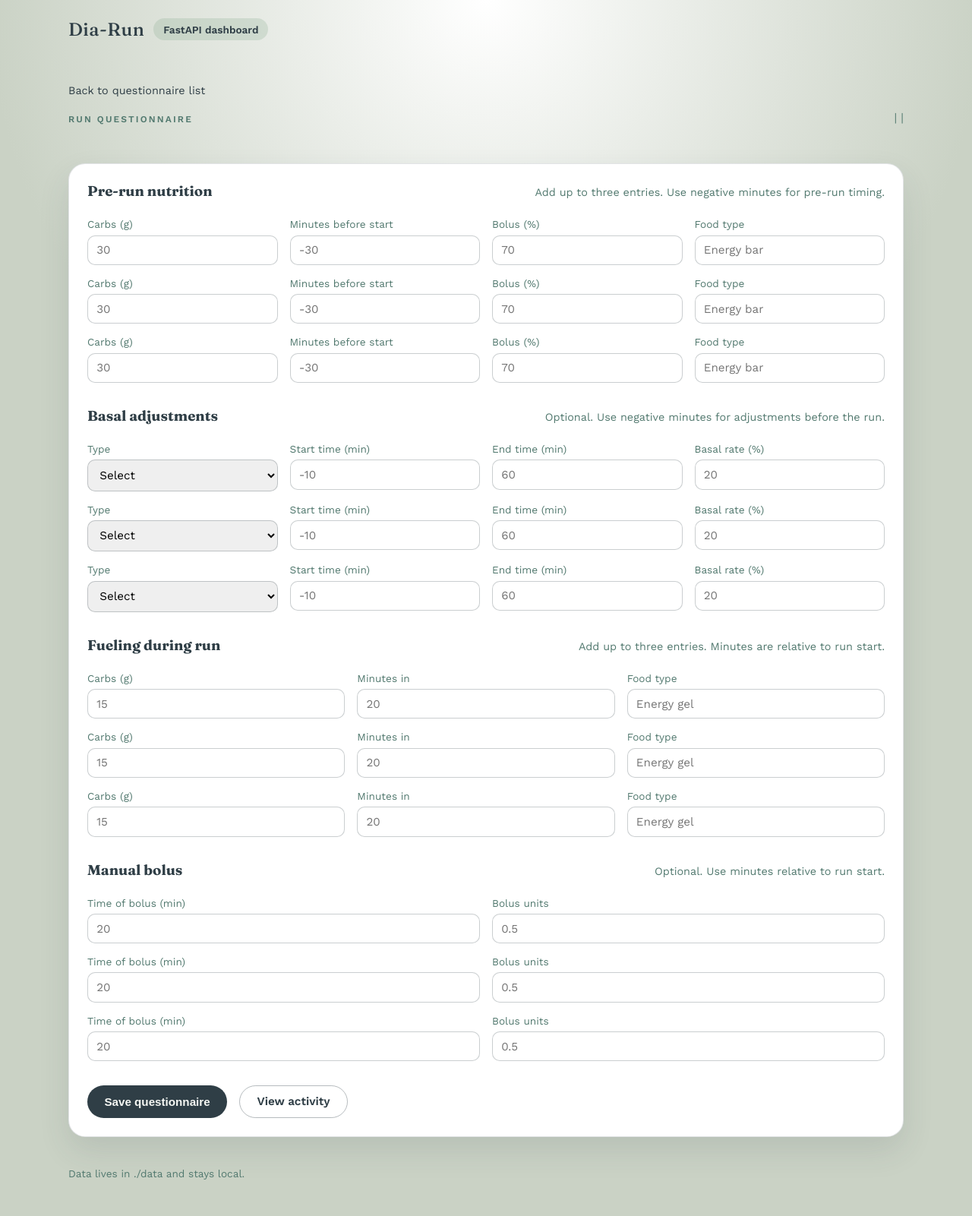
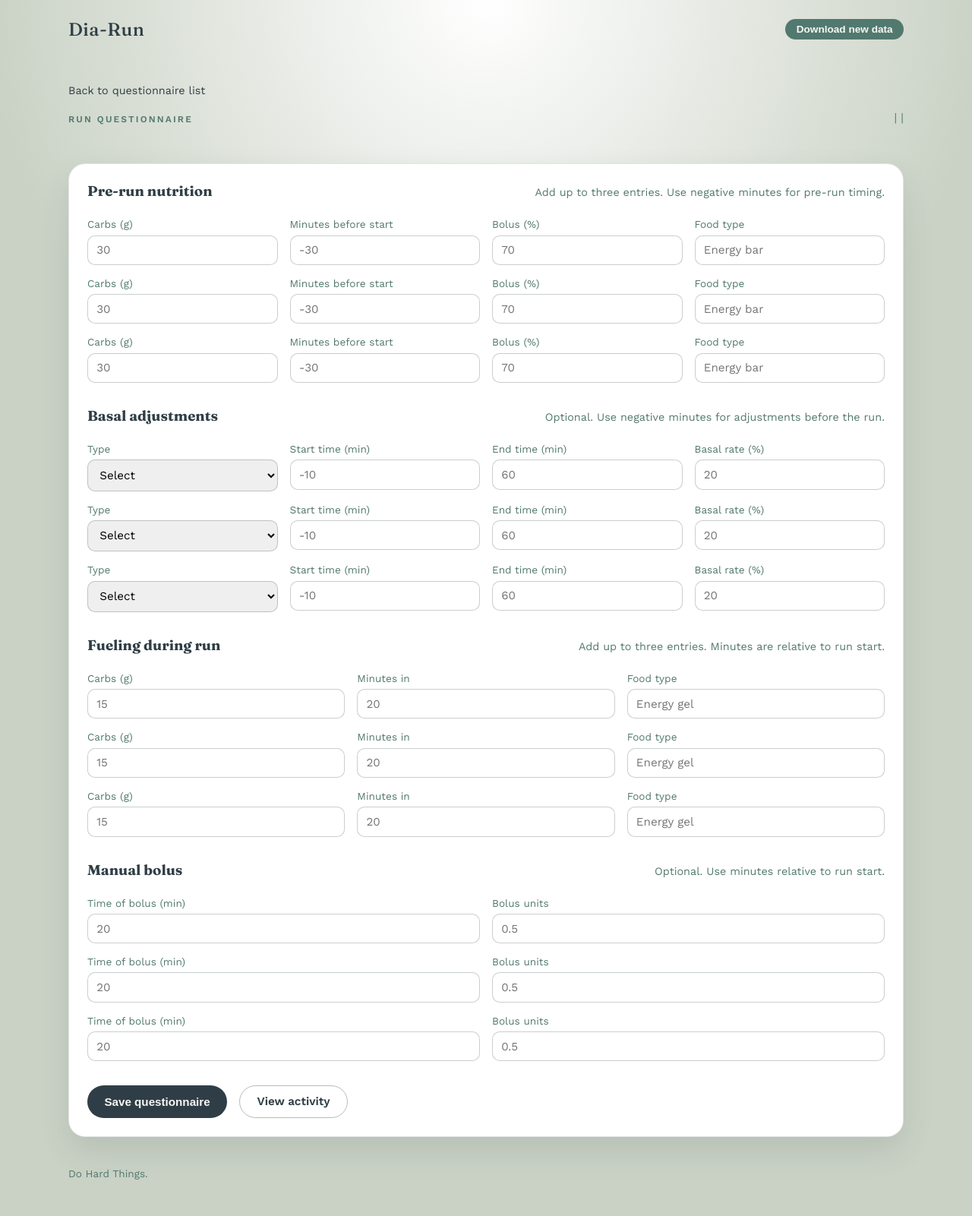
Before and after one commit to slac1n/dia_run, a Python web app: template src/dia_run/web/templates/pages/questionnaire_form.html in a window 1280 px wide. Shown: the whole page at 76% size. Run offline with Jinja, Linux system fonts and the light colour scheme; the template is opened without the code that fills it, so the values that code supplies are empty.

Commit message:
feat: overhaul dashboard UI layout and navigation
- Restructure dashboard sections: split old Diabetes/Fueling into
  Pre-run, Mid-run, and Basal sections grouped by timing relative to run
- Move Download new data button into persistent header nav
- Add Activities page link to dashboard nav as visually distinct
  outline button, grouped with Download near the right of the nav
- Remove FastAPI dashboard badge from header
- Replace stale footer tagline with "Do Hard Things."
- Fix nav duplication on Activities/Questionnaire pages by migrating
  page-level links to page_links context (rendered as outline buttons)
  separate from section anchor nav_items

Co-Authored-By: Claude Sonnet 4.6 <noreply@anthropic.com>

```diff
--- a/src/dia_run/web/static/css/app.css
+++ b/src/dia_run/web/static/css/app.css
@@ -624,6 +624,28 @@ code {
   border: 1px solid rgba(47, 62, 70, 0.35);
 }
 
+.button--nav {
+  padding: 0.35rem 0.9rem;
+  font-size: 0.85rem;
+}
+
+.button:not(.button-outline).button--nav {
+  background: var(--deep-teal);
+}
+
+.nav-fetch-form {
+  margin: 0;
+  display: flex;
+  align-items: center;
+}
+
+.nav-actions {
+  display: flex;
+  align-items: center;
+  gap: 0.5rem;
+  margin-left: auto;
+}
+
 .site-footer {
   padding: 2.5rem 0 3rem;
   font-size: 0.85rem;
--- a/src/dia_run/web/templates/base.html
+++ b/src/dia_run/web/templates/base.html
@@ -10,7 +10,7 @@
       href="https://fonts.googleapis.com/css2?family=Fraunces:opsz,wght@9..144,500;9..144,700&family=Work+Sans:wght@400;500;600&display=swap"
       rel="stylesheet"
     />
-    <link rel="stylesheet" href="{{ url_for('static', path='css/app.css') }}?v=8" />
+    <link rel="stylesheet" href="{{ url_for('static', path='css/app.css') }}?v=9" />
     {% if plotly_cdn %}
     <script src="{{ plotly_cdn }}"></script>
     {% endif %}
@@ -20,15 +20,24 @@
       <div class="container header-inner">
         <div class="brand-group">
           <a class="brand" href="/">Dia-Run</a>
-          <span class="badge">FastAPI dashboard</span>
         </div>
-        {% if nav_items %}
         <nav class="site-nav">
+          {% if nav_items %}
           {% for item in nav_items %}
           <a href="{{ item.href }}">{{ item.label }}</a>
           {% endfor %}
+          {% endif %}
+          <div class="nav-actions">
+            {% if page_links %}
+            {% for link in page_links %}
+            <a href="{{ link.href }}" class="button button-outline button--nav">{{ link.label }}</a>
+            {% endfor %}
+            {% endif %}
+            <form class="nav-fetch-form" action="/fetch" method="post">
+              <button class="button button--nav" type="submit">Download new data</button>
+            </form>
+          </div>
         </nav>
-        {% endif %}
       </div>
     </header>
     <main class="container">
@@ -36,7 +45,7 @@
     </main>
     <footer class="site-footer">
       <div class="container footer-inner">
-        <span>Data lives in ./data and stays local.</span>
+        <span>Do Hard Things.</span>
         <span>{{ app_version }}</span>
       </div>
     </footer>
```
Also changed, not shown: src/dia_run/web/routes/activities.py (+4 -5 lines), src/dia_run/web/routes/home.py (+9 -3 lines), src/dia_run/web/routes/questionnaire.py (+6 -6 lines), src/dia_run/web/templates/pages/dashboard.html (+21 -14 lines).
